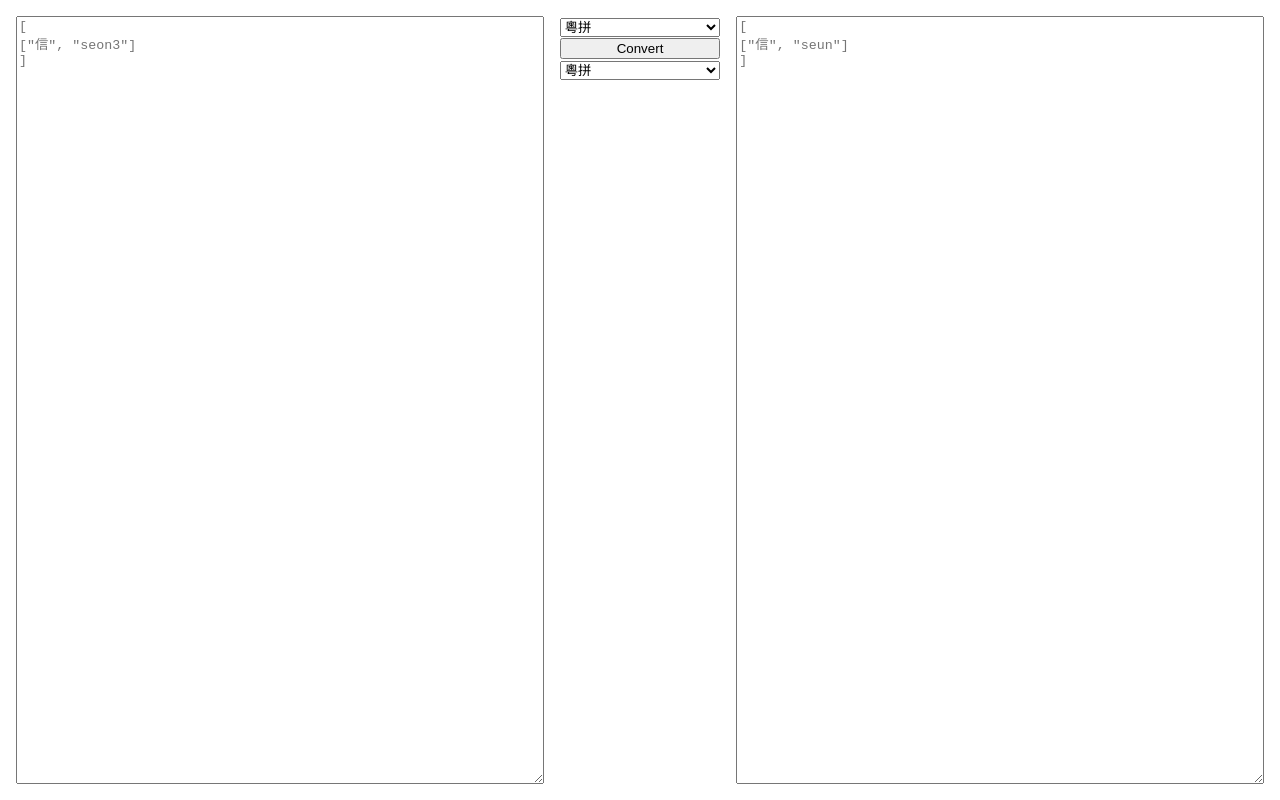
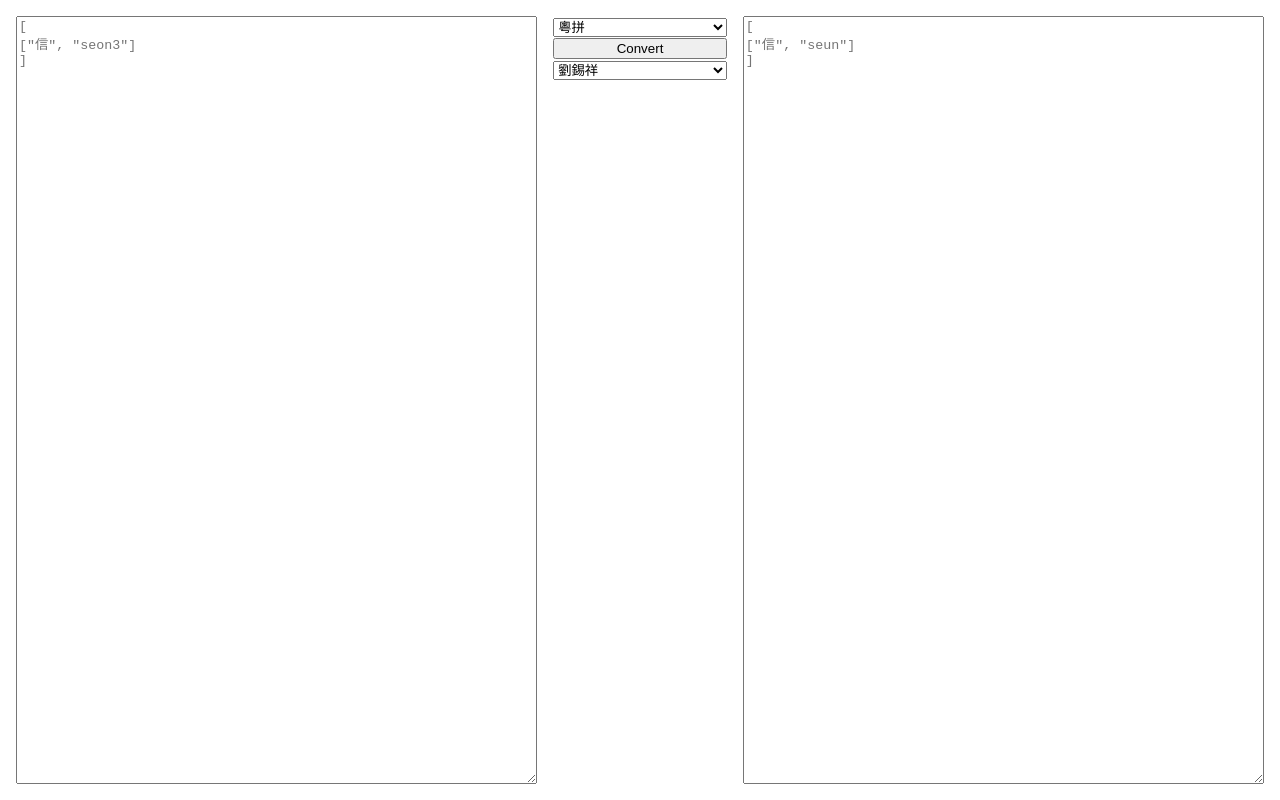
Before and after one commit to leafriend/cantonese-phonetics, a React (Create React App) app: page / in a window 1280 px wide. Built offline with nearby package versions, Linux system fonts and the light colour scheme.

Commit message:
Add states for from/to

```diff
--- a/src/App.scss
+++ b/src/App.scss
@@ -26,7 +26,7 @@ body {
     flex-grow: 1;
   }
 
-  .button {
+  .actions {
     flex-grow: 0;
     & > button,
     & > select {
--- a/src/App.tsx
+++ b/src/App.tsx
@@ -4,6 +4,8 @@ import './App.scss';
 function App() {
 
   const [input, setInput] = React.useState('');
+  const [from, setFrom] = React.useState('Jyutping');
+  const [to, setTo] = React.useState('SidneyLau');
   const [result, setResult] = React.useState('');
 
   function inputChanged(value: string) {
@@ -12,11 +14,13 @@ function App() {
 
   function convert(): void {
     const result = input;
+    console.log(`Convert ${from} to ${to}`);
     setResult(result);
   }
 
   return (
     <div className='App'>
+
       <div className='input'>
         <textarea
           placeholder='[&#10;["信", "seon3"]&#10;]'
@@ -24,23 +28,26 @@ function App() {
           value={input}
         ></textarea>
       </div>
-      <div className='button'>
-        <select>
+
+      <div className='actions'>
+        <select value={from} onChange={e => setFrom(e.target.value)}>
           <option value='Jyutping'>粵拼</option>
         </select>
         <button onClick={_ => convert()}>Convert</button>
-        <select>
+        <select value={to} onChange={e => setTo(e.target.value)}>
           <option value='Jyutping'>粵拼</option>
-          {/* <option value='SidneyLau'>劉錫祥</option> */}
+          <option value='SidneyLau'>劉錫祥</option>
         </select>
       </div>
+
       <div className='result'>
-      <textarea
-        placeholder='[&#10;["信", "seun"]&#10;]'
-        value={result}
-        readOnly
-      ></textarea>
+        <textarea
+          placeholder='[&#10;["信", "seun"]&#10;]'
+          value={result}
+          readOnly
+        ></textarea>
       </div>
+
     </div>
   );
 }
```
